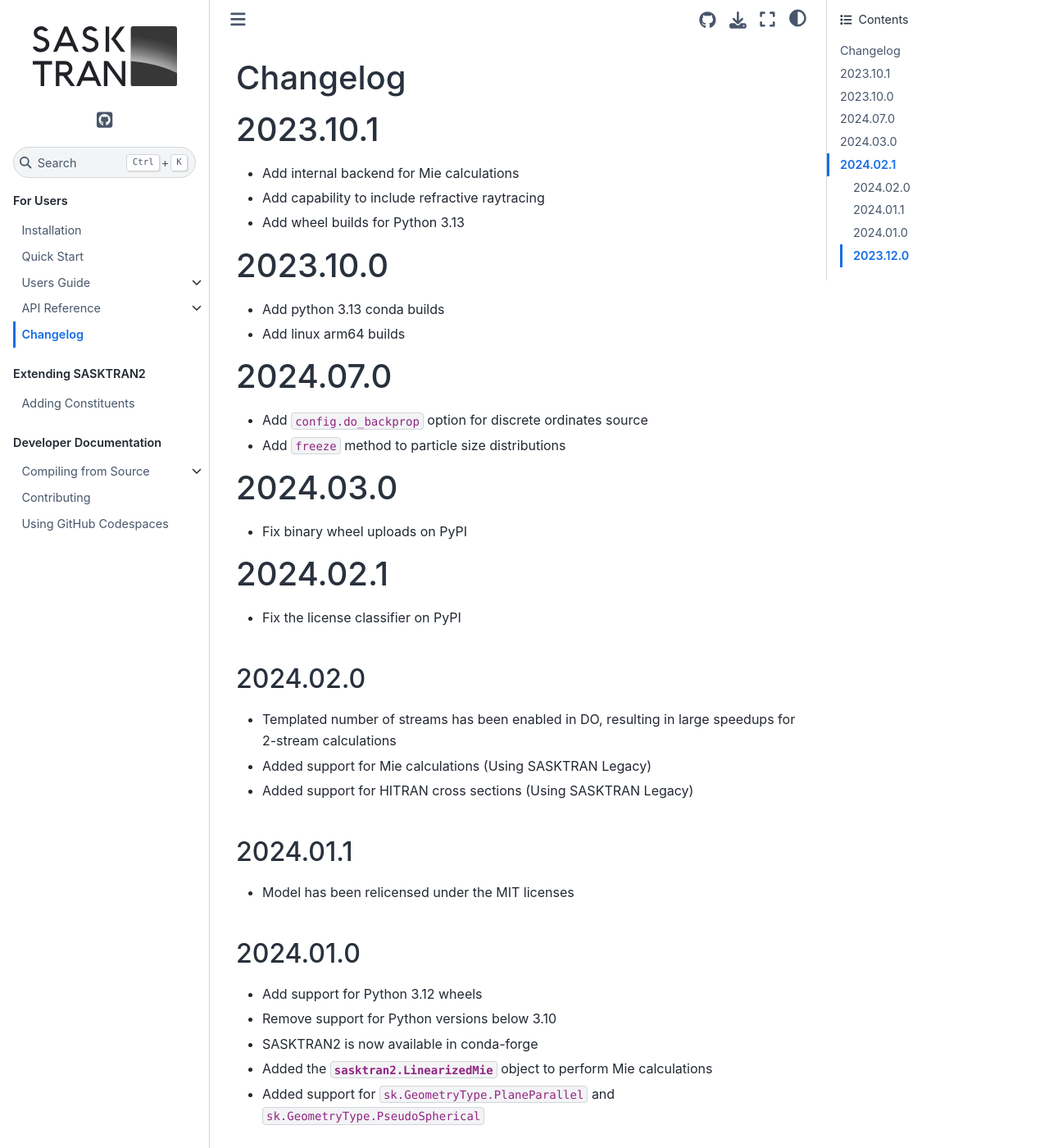
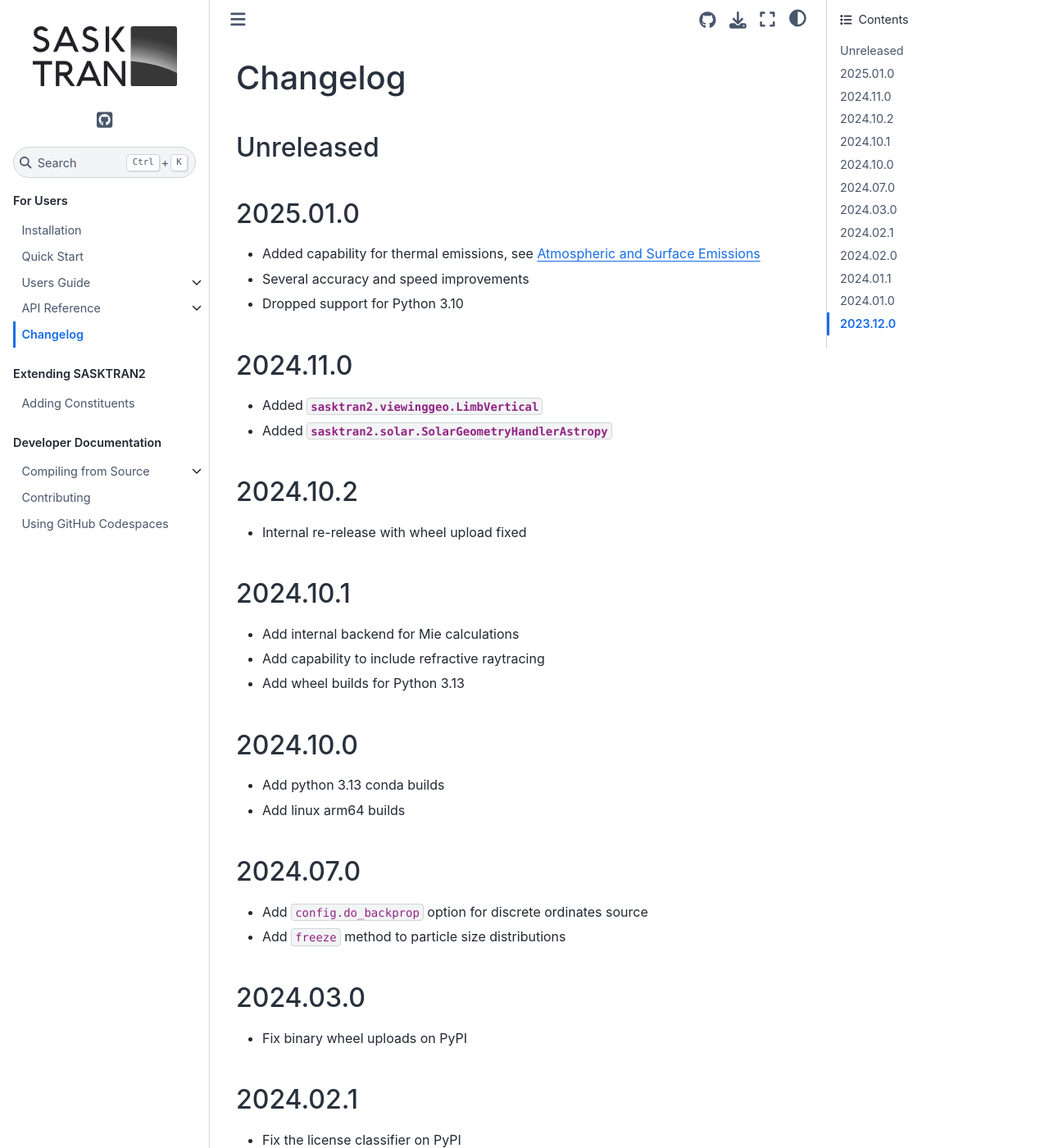
Before and after one commit to usask-arg/sasktran2, a Sphinx documentation site: the page built from docs/sphinx/source/changelog.md, in a window 1280 px wide and 1400 px high. Shown: the whole window at 82% size. Built offline with Sphinx 7.4.7 and the Sphinx Book theme 1.1.4, drawn with Linux system fonts in a browser that asks for light colours; some of the changed text lies outside the part shown.

Commit message:
Cleanup for release 2025.01.0 (#153)

```diff
--- a/docs/sphinx/source/changelog.md
+++ b/docs/sphinx/source/changelog.md
@@ -2,23 +2,37 @@
 (_changelog)=
 # Changelog
 
-# 2023.10.1
+## Unreleased
+
+## 2025.01.0
+- Added capability for thermal emissions, see [Atmospheric and Surface Emissions](users_guide/emissions.md)
+- Several accuracy and speed improvements
+- Dropped support for Python 3.10
+
+## 2024.11.0
+- Added {py:class}`sasktran2.viewinggeo.LimbVertical`
+- Added {py:class}`sasktran2.solar.SolarGeometryHandlerAstropy`
+
+## 2024.10.2
+- Internal re-release with wheel upload fixed
+
+## 2024.10.1
 - Add internal backend for Mie calculations
 - Add capability to include refractive raytracing
 - Add wheel builds for Python 3.13
 
-# 2023.10.0
+## 2024.10.0
 - Add python 3.13 conda builds
 - Add linux arm64 builds
 
-# 2024.07.0
+## 2024.07.0
 - Add `config.do_backprop` option for discrete ordinates source
 - Add `freeze` method to particle size distributions
 
-# 2024.03.0
+## 2024.03.0
 - Fix binary wheel uploads on PyPI
 
-# 2024.02.1
+## 2024.02.1
 - Fix the license classifier on PyPI
 
 ## 2024.02.0
--- a/docs/sphinx/source/conf.py
+++ b/docs/sphinx/source/conf.py
@@ -7,7 +7,7 @@
 # https://www.sphinx-doc.org/en/master/usage/configuration.html#project-information
 
 project = 'sasktran2'
-copyright = '2024, USask-ARG'
+copyright = '2025, USask-ARG'
 author = 'USask-ARG'
 
 from importlib.metadata import version as get_version
--- a/setup.py
+++ b/setup.py
@@ -2,4 +2,4 @@
 
 from setuptools import setup
 
-setup(use_scm_version={"fallback_version": "2024.02.0"})
+setup(use_scm_version={"fallback_version": "2025.01.0"})
```
Also changed, not shown: README.md (+2 -1 lines), docs/sphinx/source/api/constituents.rst (+7 -0 lines), docs/sphinx/source/installation.md (+5 -2 lines).
